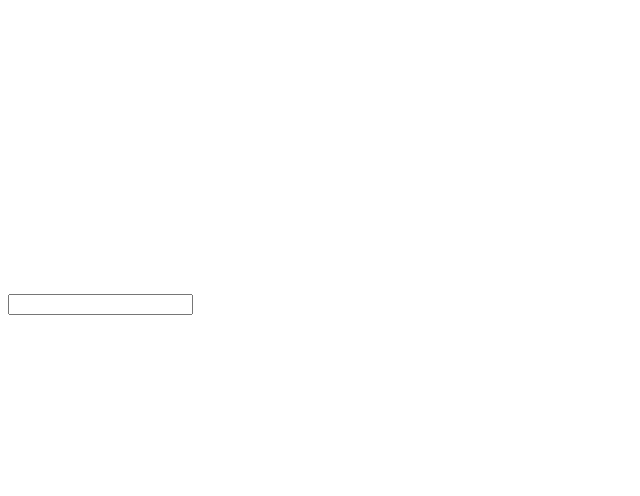
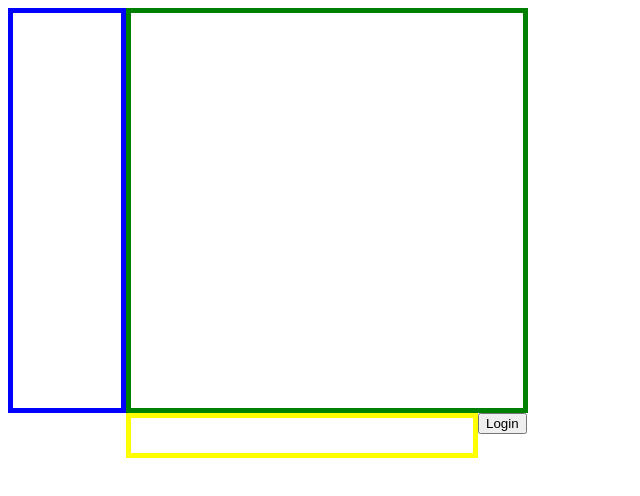
Before and after one commit to seangranger/wschat, a website: page index.html in a window 1280 px wide. Shown: the whole page, without its empty margins (0-640 px from the left). Drawn offline with Linux system fonts and the light colour scheme.

Commit message:
switched display to grid and made requisite additions and changes to index and client

```diff
--- a/client.js
+++ b/client.js
@@ -1,10 +1,14 @@
 // how does css address elements created by js script?
 var socket = new WebSocket('ws://127.0.0.1:5000');
-var chatinput = document.createElement('input');
-chatinput.type = 'text';
-document.body.appendChild(chatinput);
+var chatinput = document.getElementById('chatinput');
+var chatbox = document.getElementById('chatbox');
 var username;
 var chatoutput = document.getElementById('chatoutput');
+var buttonbox = document.getElementById('buttonbox');
+var button = document.createElement('button');
+buttonbox.appendChild(button);
+button.innerText = 'Login';
+
 socket.addEventListener('open', function(){
   var send = function(){
     //CONDITIONAL BELOW COPYPASTED FROM GITHUB
@@ -26,9 +30,6 @@ socket.addEventListener('open', function(){
     chatinput.value = '';
   };
   console.log('I\'m connected');
-  var button = document.createElement('button');
-  document.body.appendChild(button);
-  button.innerText = 'Login';
   //should event listener be in here?
   button.addEventListener('click', send);
   chatinput.addEventListener('keypress',function(e){
--- a/index.html
+++ b/index.html
@@ -3,8 +3,15 @@
     <link type="text/css" rel="stylesheet" href="style.css"/>
   </head>
   <body>
-    <div>
-      <ul id = 'chatoutput'></ul>
+    <div id = "chatbox">
+      <div id ='userlist'></div>
+      <div id = 'chatoutput'>
+        <ul></ul>
+      </div>
+      <div></div>
+      <!-- <div id ='chatinput'></div> -->
+      <input type = "text" id = 'chatinput'>
+      <div id ='buttonbox'></div>
     </div>
     <script src='./client.js'>
   </script>
--- a/style.css
+++ b/style.css
@@ -1,7 +1,28 @@
 /*CSS Document*/
+#chatbox{
+  height:450;
+  width:520;
+  display:grid;
+  grid-template: 9fr 1fr / 1fr 3fr 50px;
+}
 
 #chatoutput {
-  height:270;
-  width:430;
   overflow-y: auto;
-word-wrap: break-word;}
+  word-wrap: break-word;
+  border-style:solid;
+  border-width:5px;
+  border-color:green;
+  grid-column-start:2;
+  grid-column-end:4;
+}
+
+#userlist{
+  border-style:solid;
+  border-width: 5px;
+  border-color: blue;
+}
+#chatinput {
+  border-style:solid;
+  border-width: 5px;
+  border-color: yellow;
+  }
```
